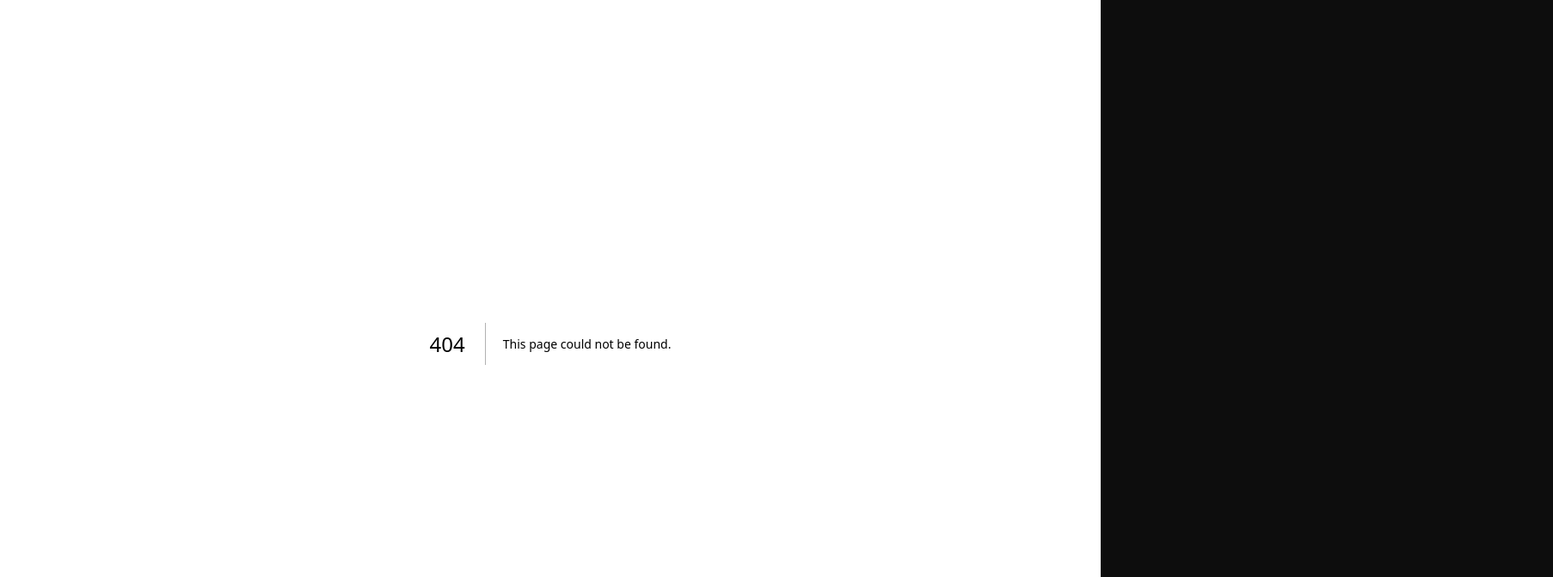
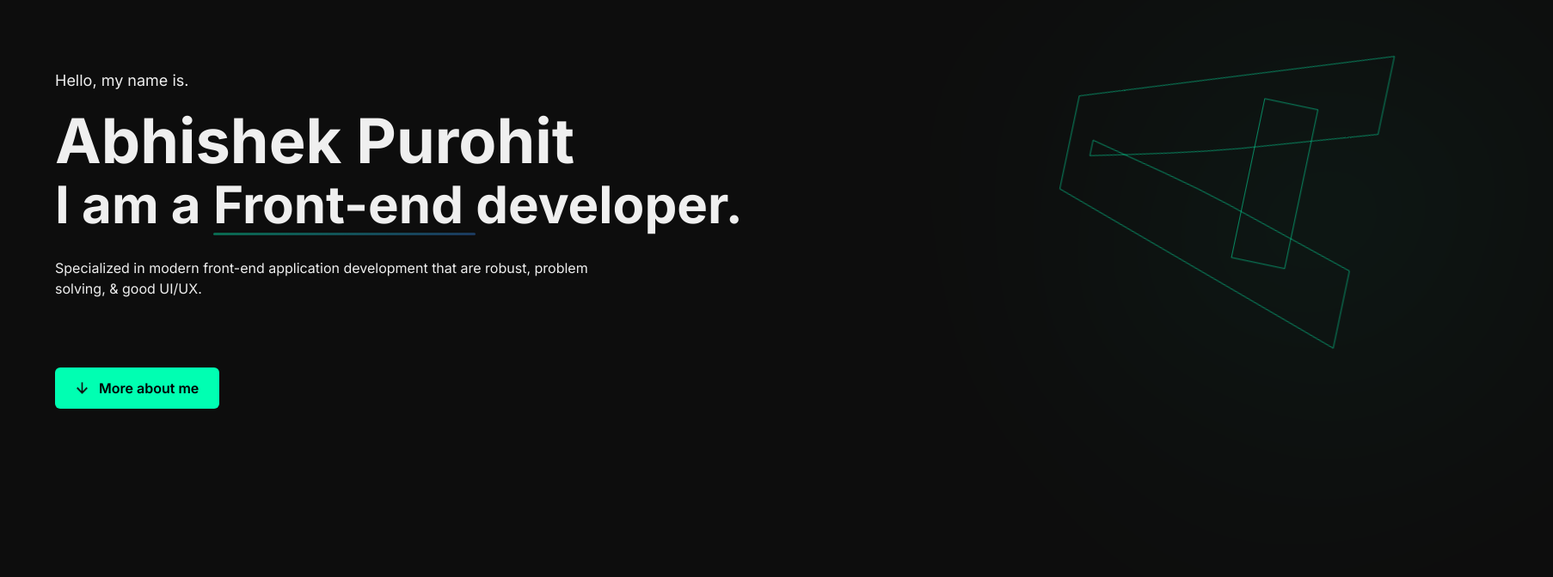
Before and after one commit to whitetposion/portfolio, a Next.js app: page /components/Header in a window 1280 px wide. Before the commit this address had no page. Shown: the top 672 px of the page at 86% size, 1806 px wide, since content can reach past the window. Built offline with nearby package versions, Linux system fonts and the light colour scheme.

Commit message:
hero section added

```diff
--- /dev/null
+++ b/src/pages/components/Header.js
@@ -0,0 +1,87 @@
+import { useEffect, useRef } from "react";
+import styles from "../../../styles/Header.module.scss";
+import { gsap } from "gsap";
+import ScrollTrigger from "gsap/dist/ScrollTrigger";
+import Arrow from "./icons/arrow";
+import AnchorLink from "react-anchor-link-smooth-scroll";
+gsap.registerPlugin(ScrollTrigger);
+
+export default function Header() {
+  const ref = useRef(null);
+
+  useEffect(() => {
+    const el = ref.current;
+
+    const timeLine = gsap.timeline({
+      defaults: { duration: 0.4, ease: "power4.out" },
+    });
+    timeLine
+      .fromTo(
+        `.${styles.introduction}`,
+        { y: 100, height: 0, opacity: 0 },
+        { y: 0, height: "auto", opacity: 1, duration: 1 }
+      )
+      .fromTo(
+        `.${styles.name}`,
+        { y: 100, opacity: 0 },
+        { y: 0, opacity: 1 },
+        "<1"
+      )
+      .fromTo(
+        `.${styles.function}`,
+        { y: 100, opacity: 0 },
+        { y: 0, opacity: 1 },
+        "<.1"
+      )
+      .fromTo(
+        `.${styles.description}`,
+        { y: 50, opacity: 0 },
+        { y: 0, opacity: 1 },
+        "<.1"
+      )
+      .fromTo(".button", { y: 10, opacity: 0 }, { y: 0, opacity: 1 }, "<.5");
+
+    gsap.fromTo(
+      el,
+      { y: 100 },
+      {
+        y: -400,
+        scrollTrigger: {
+          trigger: ".button",
+          start: "top 90%",
+          end: "bottom -10%",
+          scrub: true,
+          toggleAction: "restart pause resume pause",
+        },
+      }
+    );
+  }, []);
+
+  return (
+    <header className="mx-auto md:max-w-6xl mt-20 relative">
+      <h2 className={`${styles.introduction} text-tertiary text-lg`}>
+        Hello, my name is.
+      </h2>
+      <h1 className={`${styles.name} md:text-7xl text-5xl font-bold mt-5`}>
+        Abhishek Purohit
+      </h1>
+      <h2
+        className={`${styles.function} md:text-6xl text-3xl font-bold text-secondary mt-2`}
+      >
+        I am a <span className={styles.front}>Front-end </span>developer.
+      </h2>
+      <h3
+        className={`${styles.description} text-secondary leading-loose max-w-2xl mt-8 md:text-base text-sm`}
+      >
+        Specialized in modern front-end application development that are robust, problem solving, & good UI/UX.
+      </h3>
+      <AnchorLink className="button mt-20 ml-0" href="#about">
+        <Arrow /> More about me
+      </AnchorLink>
+      <span className={styles.x} ref={ref}>
+        A
+      </span>
+      <div className={styles.sphere}></div>
+    </header>
+  );
+}
--- /dev/null
+++ b/src/pages/components/icons/arrow.js
@@ -0,0 +1,9 @@
+const Arrow = () => (
+    <>
+        <svg width="15" height="16" viewBox="0 0 15 16" fill="none" xmlns="http://www.w3.org/2000/svg">
+            <path d="M13.1294 6.95246L13.7902 7.64613C14.07 7.93985 14.07 8.4148 13.7902 8.70539L8.00616 14.7797C7.72633 15.0734 7.27385 15.0734 6.997 14.7797L1.20996 8.70539C0.930135 8.41167 0.930135 7.93673 1.20996 7.64613L1.87083 6.95246C2.15363 6.65562 2.61504 6.66187 2.89189 6.96496L6.30934 10.7302V1.74992C6.30934 1.33434 6.62787 1 7.02379 1H7.97639C8.37231 1 8.69084 1.33434 8.69084 1.74992V10.7302L12.1083 6.96496C12.3851 6.65874 12.8466 6.65249 13.1294 6.95246Z" fill="#121212" stroke="#00FFB2" strokeWidth="0.7"/>
+        </svg>
+    </>
+);
+
+export default Arrow;
--- a/src/pages/index.js
+++ b/src/pages/index.js
@@ -1,5 +1,6 @@
 import Head from "next/head";
-import Navbar from "./components/Navbar";
+import Navbar from "@/pages/components/Navbar";
+import Header from "@/pages/components/Header";
 
 export default function Home() {
   const changeMode = () => {
@@ -20,7 +21,13 @@ export default function Home() {
         <meta charSet="utf-8" />
       </Head>
       <Navbar />
+      <main className="overflow-hidden pb-10 w-full relative">
+        <Header />
+        <div className="md:mt-48 mt-24 mx-auto xl:max-w-6xl lg:max-w-5xl md:max-w-3xl md:px-4 px-6 w-full sm:px-6 lg:px-8 relative">
 
+        </div>
+
+      </main>
     </>
   );
 }
--- /dev/null
+++ b/styles/Header.module.scss
@@ -0,0 +1,70 @@
+@import './colors.module.scss';
+
+
+.introduction, .name, .function, .description{
+    opacity: 0;
+}
+
+.sphere{
+    position: absolute;
+    top: 5em;
+    right: -30em;
+    width: 20em;
+    height: 12em;
+    transform: rotate(155deg);
+    background: $primary-color;
+    border-radius: 50%;
+    z-index: 1;
+    filter: blur(10em);
+    opacity: 0.2;
+    animation: gradient 7s ease infinite;
+}
+
+// gradient text
+.front{
+    position: relative;
+    &::before{
+        content: '';
+        position: absolute;
+        width: 100%;
+        height: 3px;
+        bottom: 0;
+        background: -webkit-linear-gradient(95deg, #6100FF -88%, #00FFB2 102%);
+        opacity: 0.4;
+        border-radius: 2px;
+    }
+}
+
+.x{
+    position: absolute;
+    top: -0.5em;
+    right: -0.8em;
+    font-size: 30em;
+    -webkit-text-stroke: 0.5px $primary-color;
+    color: transparent;
+    font-weight: 800;
+    user-select: none;
+    animation: rotate 7s linear infinite;
+}
+
+// animation rotate
+@keyframes rotate{
+    0%{
+        transform: rotate(0deg);
+    }
+    100%{
+        transform: rotate(360deg);
+    }
+}
+
+@media screen and (max-width: 768px){
+    .sphere{
+        right: -10em;
+    }
+    .x{
+        position: absolute;
+        top: -1.1em;
+        right: -0.1em;
+        font-size: 10em;
+    }
+}
```
